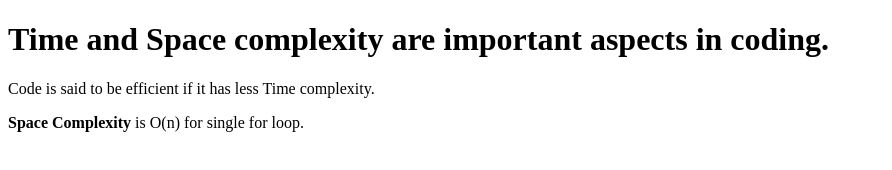
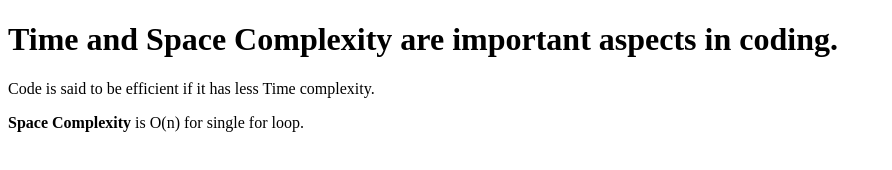
Before and after one commit to acciojob/time-and-space-complexity-Harshsurya-1327, a website: page main.html in a window 1280 px wide. Shown: the whole page, without its empty margins (0-892 px from the left). Drawn offline with Linux system fonts and the light colour scheme.

Commit message:
created a submission

```diff
--- a/main.html
+++ b/main.html
@@ -8,7 +8,7 @@
 
 <body>
 	<!-- the entire body must be written by student -->
-<h1>Time and Space complexity are important aspects in coding.</h1>
+<h1>Time and Space Complexity are important aspects in coding.</h1>
 	<p>Code is said to be efficient if it has less Time complexity.</p>
 	<p><b>Space Complexity</b> is O(n) for single for loop.</p>
 
```
